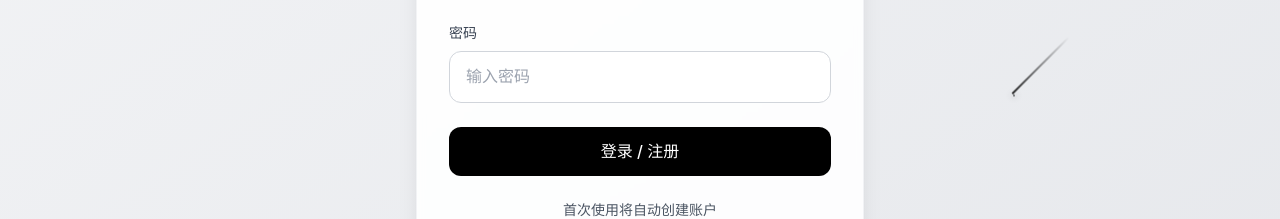
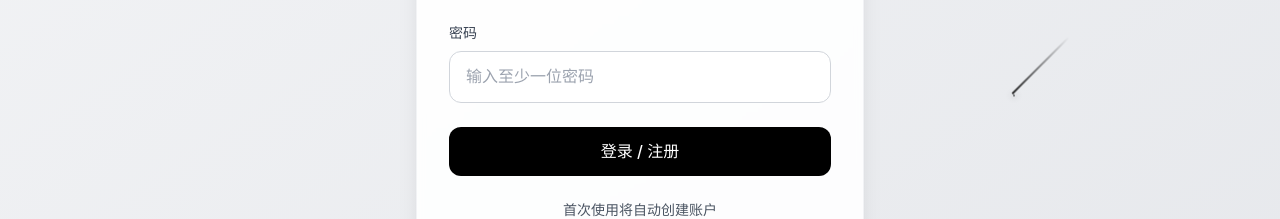
Before and after one commit to cursor-meetup/cursor-ctf, a React (Vite) app: page /login in a window 1280 px wide. Shown: the part 322-541 px from the top of the page. Built offline with nearby package versions, Linux system fonts and the light colour scheme.

Commit message:
fix: 样式修复

```diff
--- a/src/pages/Login.tsx
+++ b/src/pages/Login.tsx
@@ -123,7 +123,7 @@ const Login = () => {
                 value={password}
                 onChange={(e) => setPassword(e.target.value)}
                 className="w-full px-4 py-3 border border-gray-300 rounded-xl focus:ring-2 focus:ring-black focus:border-black outline-none transition-all duration-200 text-gray-900 placeholder-gray-400 bg-white"
-                placeholder="输入密码"
+                placeholder="输入至少一位密码"
                 disabled={loading}
               />
             </div>
```
